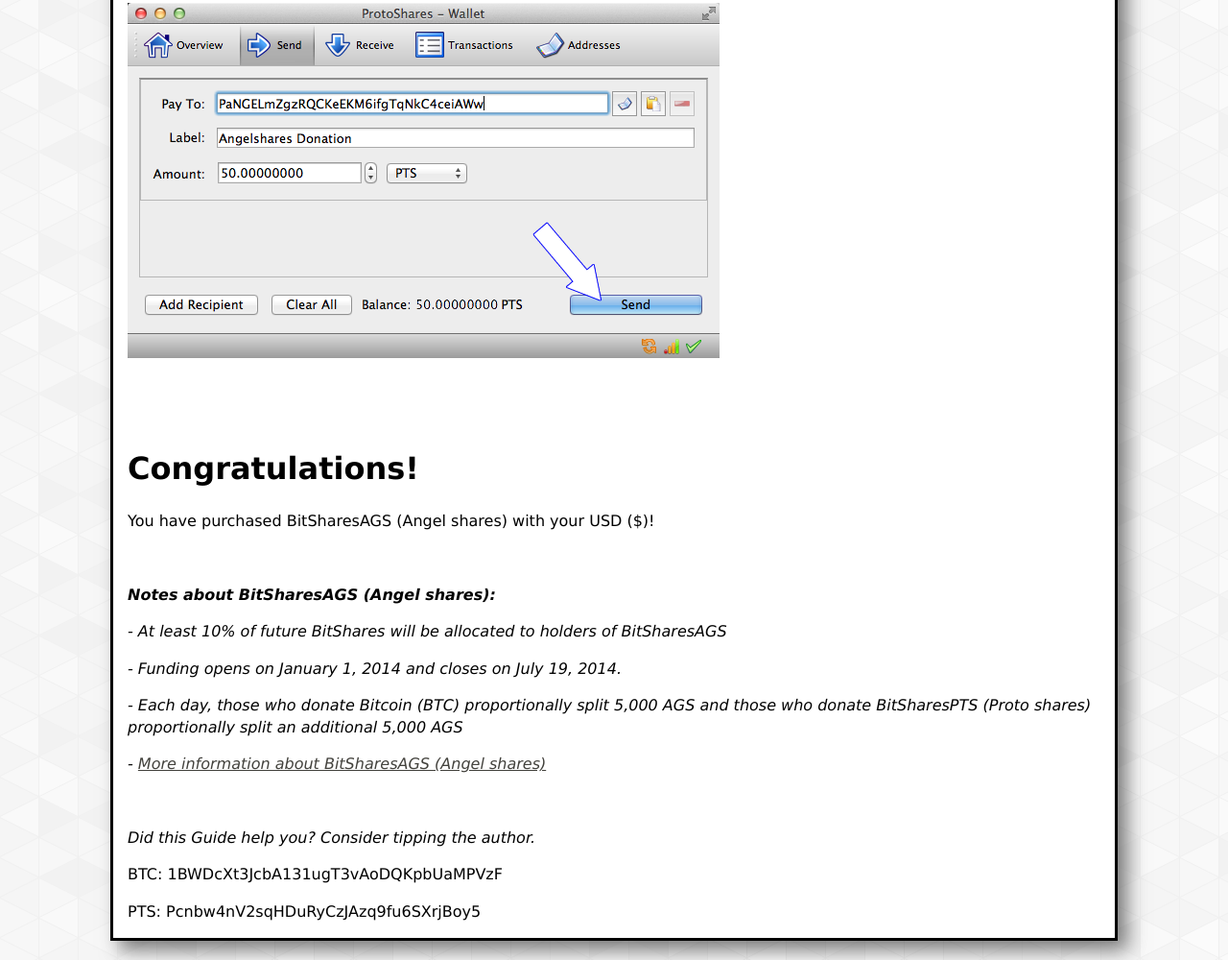
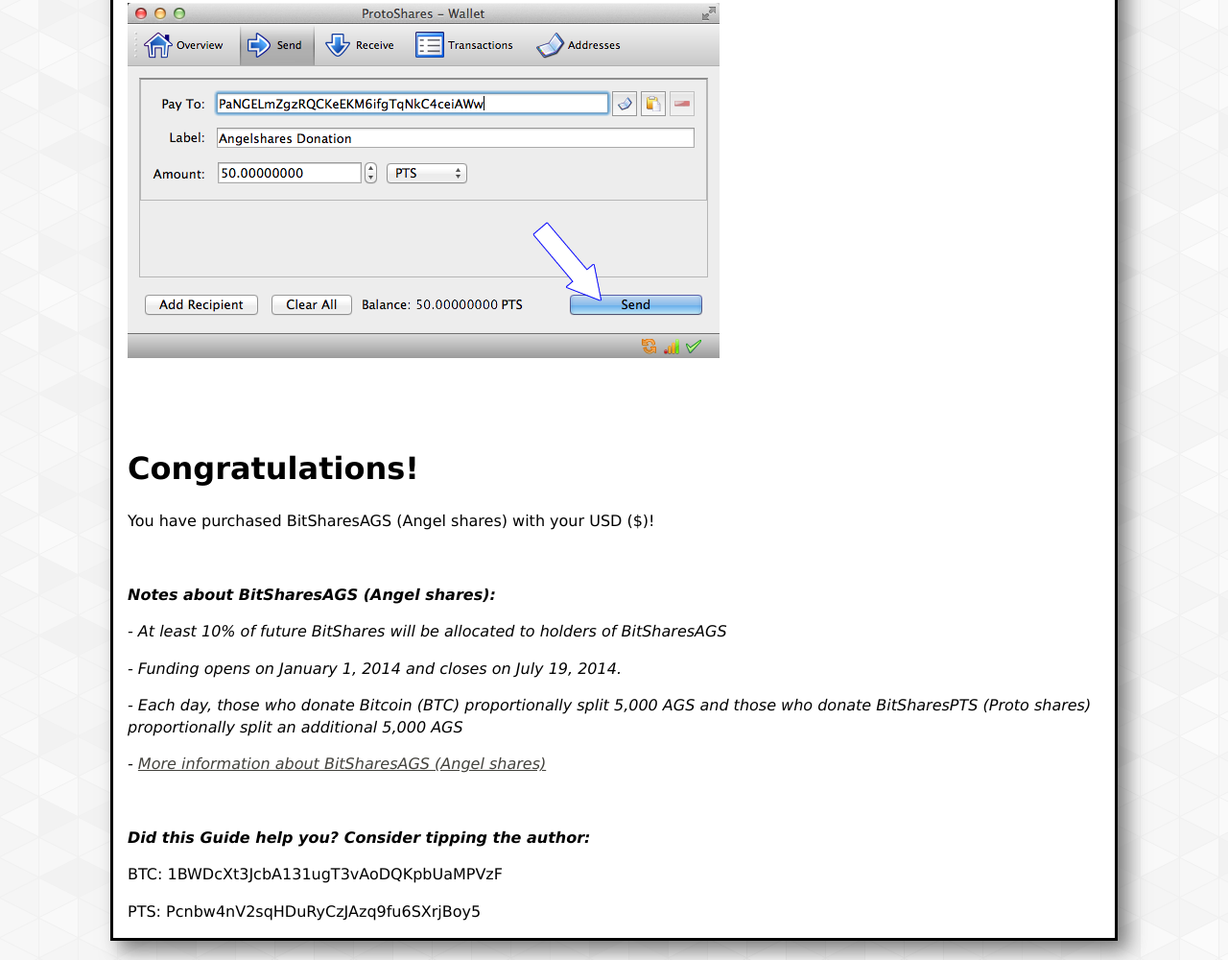
Before and after one commit to wasthatawolf/bitshares-howto, a plain HTML site: page ags.html in a window 1280 px wide. Shown: the part 9397-10397 px from the top of the page at 96% size. Drawn offline with Linux system fonts and the light colour scheme.

Commit message:
layout consistency

```diff
--- a/ags.html
+++ b/ags.html
@@ -193,7 +193,7 @@ a:hover, a:active, a:focus { /* this group of selectors will give a keyboard nav
   <p><em>- Each day, those who donate Bitcoin (BTC) proportionally split 5,000 AGS and those who donate BitSharesPTS (Proto shares) proportionally split an additional 5,000 AGS</em></p>
   <p><em>- <a href="http://invictus.io/bitshares-ags.php">More information about BitSharesAGS (Angel shares)</a></em></p>
 <p>&nbsp;</p>
-  <p><em>Did this Guide help you? Consider tipping the author.</em></p>
+  <p><em><strong>Did this Guide help you? Consider tipping the author:</strong></em></p>
   <p>BTC: 1BWDcXt3JcbA131ugT3vAoDQKpbUaMPVzF</p>
   <p>PTS: Pcnbw4nV2sqHDuRyCzJAzq9fu6SXrjBoy5</p>
 
```
Also changed, not shown: index.html (+1 -1 lines).
